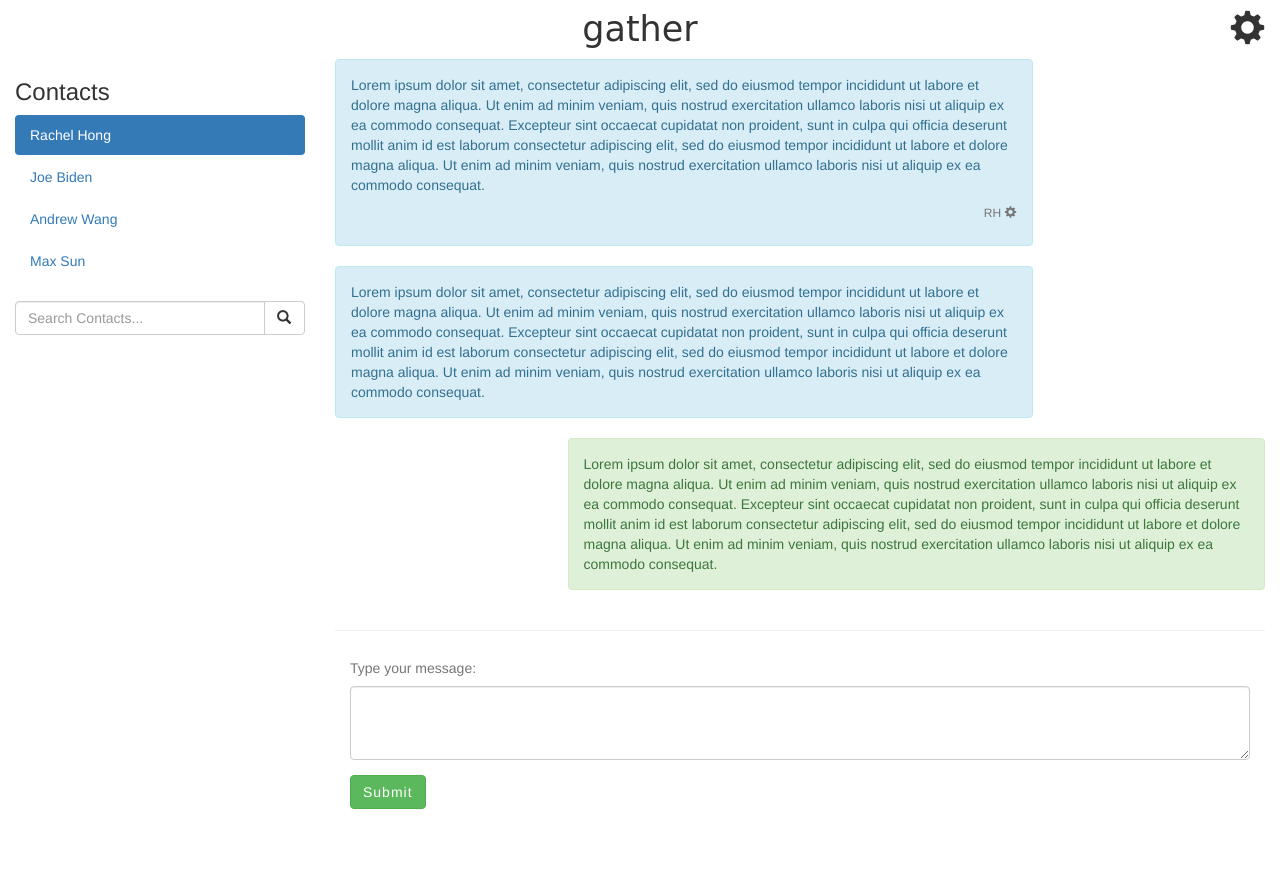
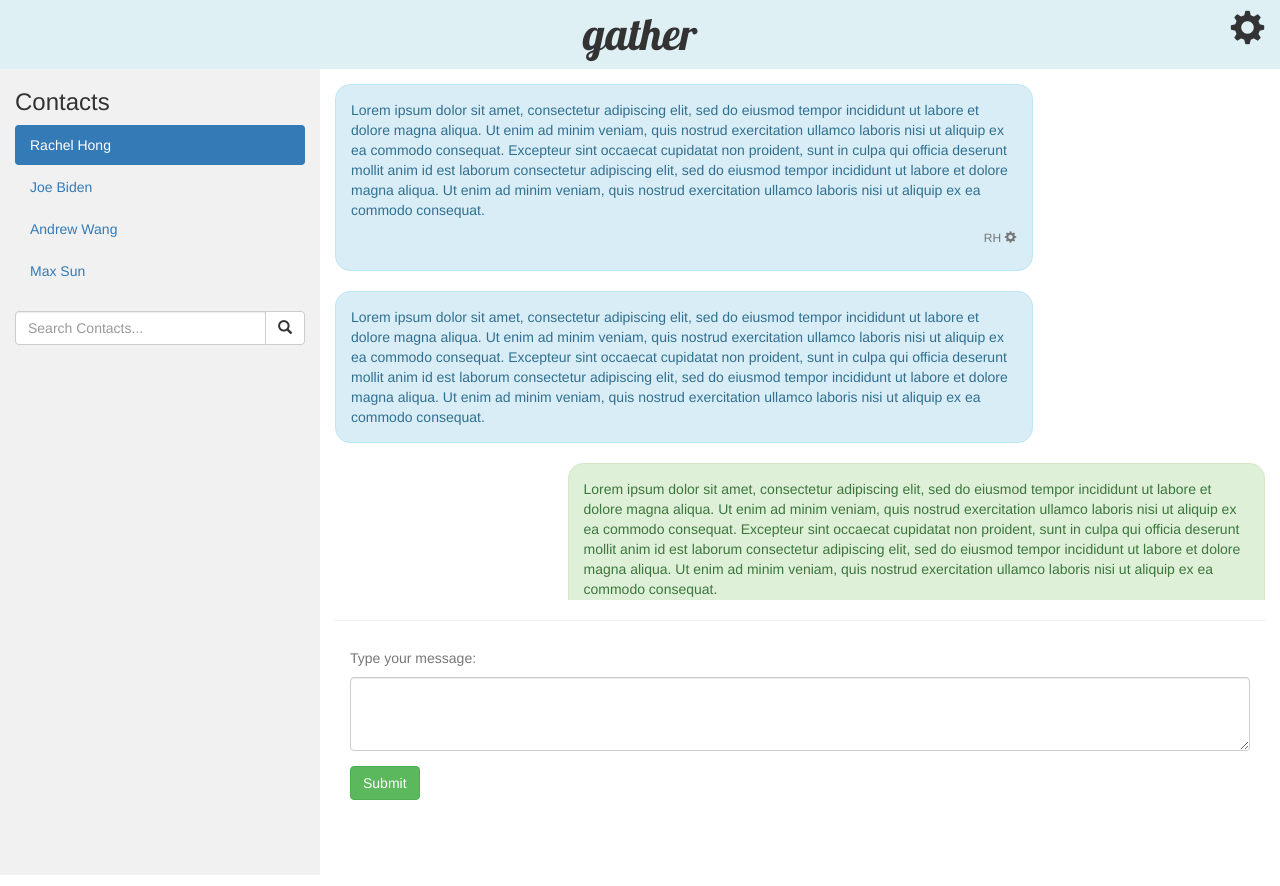
Before and after one commit to planet2bob/gather, a Flask app: page / in a window 1280 px wide. Run offline with Flask 2, Linux system fonts and the light colour scheme.

Commit message:
Modify css files to look nice

```diff
--- /dev/null
+++ b/pages/static/css/index.css
@@ -0,0 +1,45 @@
+@import url('https://fonts.googleapis.com/css?family=Lobster');
+
+html, body {
+  --standard-padding: 15px;
+  --standard-height: 91vh;
+}
+
+#text-title {
+  font-family: 'Lobster', cursive;
+  font-size: 5vh;
+}
+
+/* Set blue ish background color for the title */
+#title {
+  background-color: #DEF0F4;
+}
+/* Set height of the grid so .sidenav can be 100% (adjust if needed) */
+.row.content {
+  height: var(--standard-height);
+}
+
+/* Set gray background color and 100% height */
+.sidenav {
+  background-color: #f1f1f1;
+  height: 100%;
+}
+
+.alert {
+  border-radius: 15px;
+}
+
+#messages-box {
+  padding-top: var(--standard-padding);
+  height: 60vh;
+  overflow-y:scroll;
+}
+
+/* On small screens, set height to 'auto' for sidenav and grid */
+@media screen and (max-width: 767px) {
+  .sidenav {
+    height: auto;
+    padding: var(--standard-padding);
+  }
+  .row.content {height: auto;}
+}
--- a/pages/static/css/normal.css
+++ b/pages/static/css/normal.css
@@ -2,7 +2,6 @@ body {}
 
 .btn {
     background-color: !important;
-    letter-spacing: 1px;
 }
 
 .btn:focus,
```
